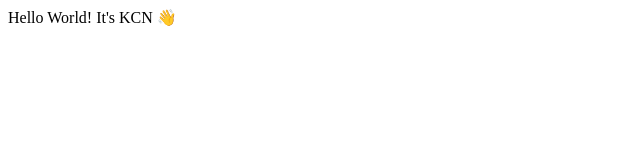
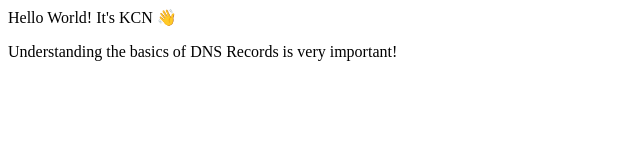
Before and after one commit to KiranCNayak/knayak.dev, a plain HTML site: page index.html in a window 1280 px wide. Shown: the whole page, without its empty margins (0-640 px from the left). Drawn offline with Linux system fonts and the light colour scheme.

Commit message:
Universal truth

```diff
--- a/index.html
+++ b/index.html
@@ -6,5 +6,6 @@
 	</head>
 	<body>
 		Hello World! It's KCN 👋
+		<p>Understanding the basics of DNS Records is very important!</p>
 	</body>
 </html>
```
